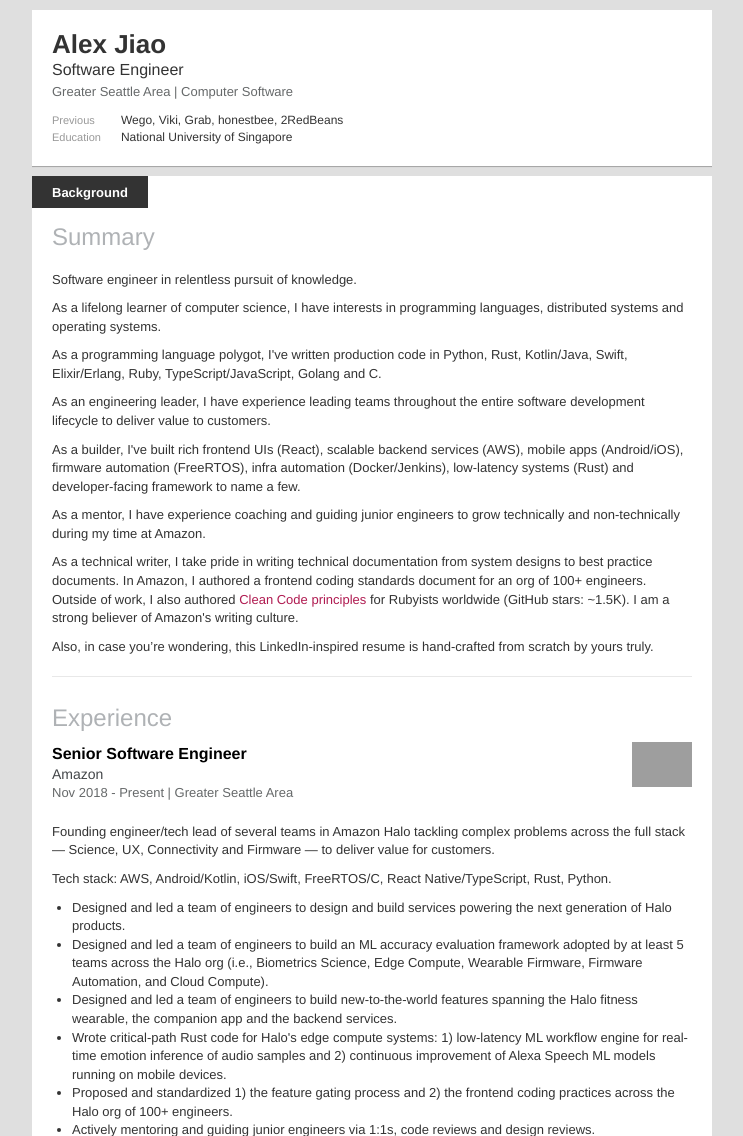
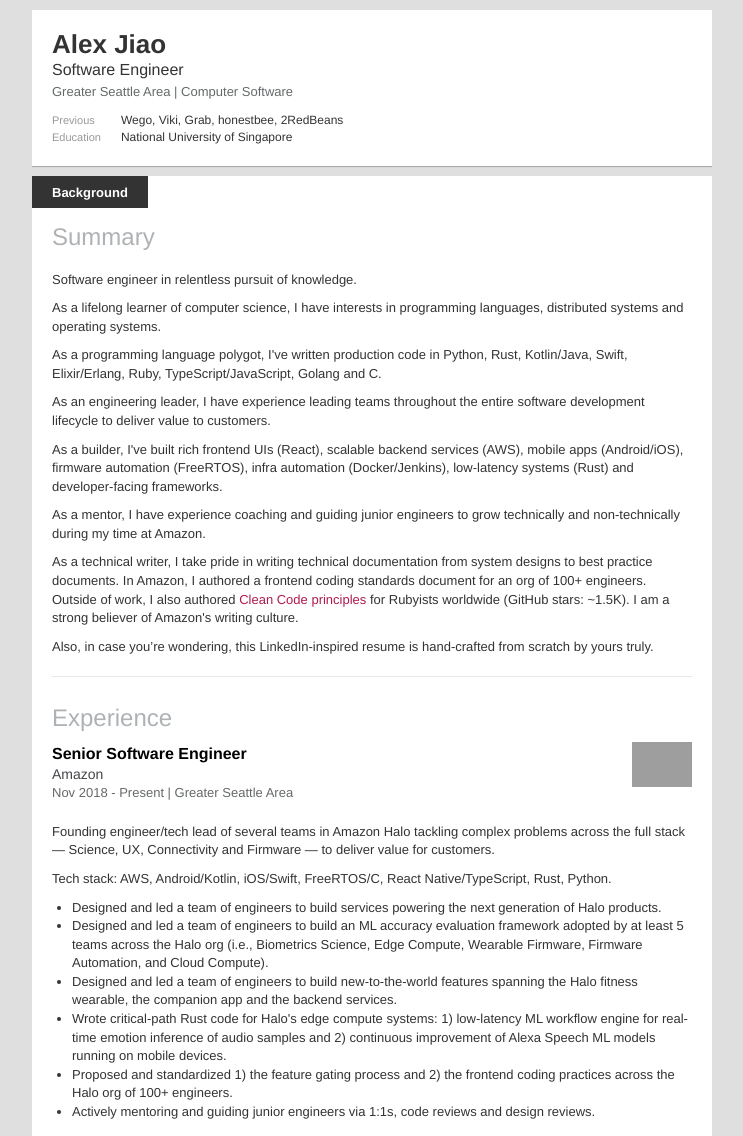
Before and after one commit to uohzxela/uohzxela.github.io, a plain HTML site: page resume/index.html in a window 1280 px wide. Shown: the top 1136 px of the page, without its empty margins (268-1011 px from the left). Drawn offline with nearby package versions, Linux system fonts and the light colour scheme; files that its build step writes are made by us from their sources; grey boxes are pictures that could not be loaded.

Commit message:
Correct phrasing errors in resume

```diff
--- a/resume/index.html
+++ b/resume/index.html
@@ -98,7 +98,7 @@
                 <p>As a lifelong learner of computer science, I have interests in programming languages, distributed systems and operating systems.</p>
                 <p>As a programming language polygot, I've written production code in Python, Rust, Kotlin/Java, Swift, Elixir/Erlang, Ruby, TypeScript/JavaScript, Golang and C.</p>
                 <p>As an engineering leader, I have experience leading teams throughout the entire software development lifecycle to deliver value to customers.</p>
-                <p>As a builder, I've built rich frontend UIs (React), scalable backend services (AWS), mobile apps (Android/iOS), firmware automation (FreeRTOS), infra automation (Docker/Jenkins), low-latency systems (Rust) and developer-facing framework to name a few.</p>
+                <p>As a builder, I've built rich frontend UIs (React), scalable backend services (AWS), mobile apps (Android/iOS), firmware automation (FreeRTOS), infra automation (Docker/Jenkins), low-latency systems (Rust) and developer-facing frameworks.</p>
                 <p>As a mentor, I have experience coaching and guiding junior engineers to grow technically and non-technically during my time at Amazon.</p>
                 <p>As a technical writer, I take pride in writing technical documentation from system designs to best practice documents. In Amazon, I authored a frontend coding standards document for an org of 100+ engineers. Outside of work, I also authored <a href="https://github.com/uohzxela/clean-code-ruby">Clean Code principles</a> for Rubyists worldwide (GitHub stars: ~1.5K). I am a strong believer of Amazon's writing culture.</p>
                 <p>Also, in case you&rsquo;re wondering, this LinkedIn-inspired resume is hand-crafted from scratch by yours truly.</p>
@@ -129,7 +129,7 @@
                     <p>Founding engineer/tech lead of several teams in Amazon Halo tackling complex problems across the full stack — Science, UX, Connectivity and Firmware — to deliver value for customers.</p>
                     <p>Tech stack: AWS, Android/Kotlin, iOS/Swift, FreeRTOS/C, React Native/TypeScript, Rust, Python.</p>
                     <ul>
-                        <li>Designed and led a team of engineers to design and build services powering the next generation of Halo products.</li>
+                        <li>Designed and led a team of engineers to build services powering the next generation of Halo products.</li>
                         <li>Designed and led a team of engineers to build an ML accuracy evaluation framework adopted by at least 5 teams across the Halo org (i.e., Biometrics Science, Edge Compute, Wearable Firmware, Firmware Automation, and Cloud Compute).</li>
                         <li>Designed and led a team of engineers to build new-to-the-world features spanning the Halo fitness wearable, the companion app and the backend services.</li>
                         <li>Wrote critical-path Rust code for Halo's edge compute systems: 1) low-latency ML workflow engine for real-time emotion inference of audio samples and 2) continuous improvement of Alexa Speech ML models running on mobile devices.</li>
```
